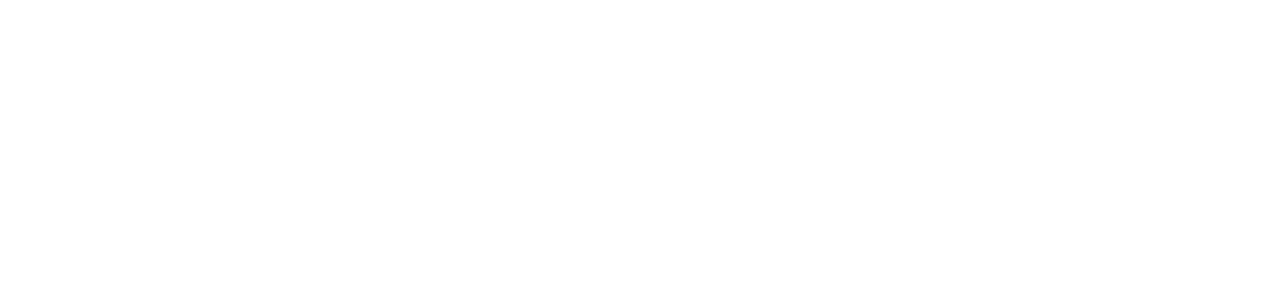
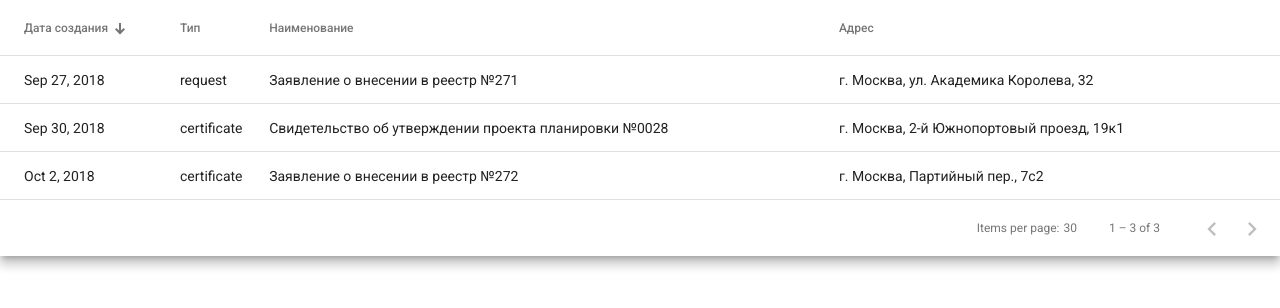
Before and after one commit to Fizduy/AngularMaterialTable, an Angular app: page /document in a window 1280 px wide. Before the commit this address led to /. Shown: the top 308 px of the page. Built offline with nearby package versions, Linux system fonts and the light colour scheme.

Commit message:
replace example to teat-data add document route with stub

```diff
--- a/angular.json
+++ b/angular.json
@@ -20,6 +20,7 @@
             "tsConfig": "tsconfig.app.json",
             "aot": true,
             "assets": [
+              "src/test-data.json",
               "src/favicon.ico",
               "src/assets"
             ],
--- a/src/app/app.module.ts
+++ b/src/app/app.module.ts
@@ -26,6 +26,7 @@
     MatSortModule,
     RouterModule.forRoot([
       { path: '', component: TableComponent },
+      { path: 'document', component: TableComponent},
     ])
   ],
   providers: [],
--- a/src/app/table-data.service.ts
+++ b/src/app/table-data.service.ts
@@ -14,6 +14,22 @@
   title: string;
 }
 
+export interface Document {
+  id: string,
+  author? : {
+    account: string,
+    fio: string,
+    post: string
+  },
+  docCode: string,
+  docDate: string,
+  docName: string,
+  docType: string,
+  address: string,
+  status: string,
+  isSpecial: true | false
+}
+
 @Injectable({
   providedIn: 'root'
 })
@@ -21,11 +37,9 @@
 
   constructor(private _httpClient: HttpClient) {}
 
-  getRepoIssues(sort: string, order: string, page: number): Observable<GithubApi> {
-    const href = 'https://api.github.com/search/issues';
-    const requestUrl =
-        `${href}?q=repo:angular/components&sort=${sort}&order=${order}&page=${page + 1}`;
+  getTableData(sort: string, order: string, page: number): Observable<Document[]> {
+    const requestUrl = '/test-data.json';
 
-    return this._httpClient.get<GithubApi>(requestUrl);
+    return this._httpClient.get<Document[]>(requestUrl);
   }
 }
--- a/src/app/table/table.component.css
+++ b/src/app/table/table.component.css
@@ -12,6 +12,10 @@
 
   table {
     width: 100%;
+  }
+
+  tr.example-element-row:hover {
+    background: whitesmoke;
   }
 
   .example-loading-shade {
@@ -34,10 +38,6 @@
   }
 
   /* Column Widths */
-  .mat-column-number,
-  .mat-column-state {
-    max-width: 64px;
-  }
 
   .mat-column-created {
     max-width: 124px;
--- a/src/app/table/table.component.html
+++ b/src/app/table/table.component.html
@@ -3,7 +3,7 @@
          *ngIf="isLoadingResults || isRateLimitReached">
       <mat-spinner *ngIf="isLoadingResults"></mat-spinner>
       <div class="example-rate-limit-reached" *ngIf="isRateLimitReached">
-        GitHub's API rate limit has been reached. It will be reset in one minute.
+        Data load error.
       </div>
     </div>
 
@@ -12,33 +12,35 @@
       <table mat-table [dataSource]="data" class="example-table"
              matSort matSortActive="created" matSortDisableClear matSortDirection="desc">
         <!-- Number Column -->
-        <ng-container matColumnDef="number">
-          <th mat-header-cell *matHeaderCellDef>#</th>
-          <td mat-cell *matCellDef="let row">{{row.number}}</td>
+        <ng-container matColumnDef="type">
+          <th mat-header-cell *matHeaderCellDef>Тип</th>
+          <td mat-cell *matCellDef="let row">{{row.docType}}</td>
         </ng-container>
 
         <!-- Title Column -->
         <ng-container matColumnDef="title">
-          <th mat-header-cell *matHeaderCellDef>Title</th>
-          <td mat-cell *matCellDef="let row">{{row.title}}</td>
+          <th mat-header-cell *matHeaderCellDef>Наименование</th>
+          <td mat-cell *matCellDef="let row">{{row.docName}}</td>
         </ng-container>
 
         <!-- State Column -->
-        <ng-container matColumnDef="state">
-          <th mat-header-cell *matHeaderCellDef>State</th>
-          <td mat-cell *matCellDef="let row">{{row.state}}</td>
+        <ng-container matColumnDef="address">
+          <th mat-header-cell *matHeaderCellDef>Адрес</th>
+          <td mat-cell *matCellDef="let row">{{row.address}}</td>
         </ng-container>
 
         <!-- Created Column -->
         <ng-container matColumnDef="created">
           <th mat-header-cell *matHeaderCellDef mat-sort-header disableClear>
-            Created
+            Дата создания
           </th>
-          <td mat-cell *matCellDef="let row">{{row.created_at | date}}</td>
+          <td mat-cell *matCellDef="let row">{{row.docDate | date}}</td>
         </ng-container>
 
         <tr mat-header-row *matHeaderRowDef="displayedColumns"></tr>
-        <tr mat-row *matRowDef="let row; columns: displayedColumns;"></tr>
+        <tr mat-row *matRowDef="let row; columns: displayedColumns;"
+        class="example-element-row"
+        (click)="open(row)"></tr>
       </table>
     </div>
 
--- a/src/app/table/table.component.ts
+++ b/src/app/table/table.component.ts
@@ -1,9 +1,10 @@
 import {Component, ViewChild, AfterViewInit} from '@angular/core';
+import {Router} from '@angular/router';
 import {MatPaginator} from '@angular/material/paginator';
 import {MatSort} from '@angular/material/sort';
 import {merge, of as observableOf} from 'rxjs';
 import {catchError, map, startWith, switchMap} from 'rxjs/operators';
-import {GithubIssue, GithubApi, TableDataService } from '../table-data.service';
+import {Document, TableDataService } from '../table-data.service';
 
 /**
  * @title Table retrieving data through HTTP
@@ -14,8 +15,8 @@
   styleUrls: ['./table.component.css']
 })
 export class TableComponent implements AfterViewInit {
-  displayedColumns: string[] = ['created', 'state', 'number', 'title'];
-  data: GithubIssue[] = [];
+  displayedColumns: string[] = ['created', 'type', 'title', 'address'];
+  data: Document[] = [];
 
   resultsLength = 0;
   isLoadingResults = true;
@@ -24,11 +25,9 @@
   @ViewChild(MatPaginator) paginator: MatPaginator;
   @ViewChild(MatSort) sort: MatSort;
 
-  constructor(private exampleDatabase: TableDataService) {}
+  constructor(private exampleDatabase: TableDataService, private router: Router) {}
 
   ngAfterViewInit() {
-    //this.exampleDatabase = new ExampleHttpDatabase(this._httpClient);
-
     // If the user changes the sort order, reset back to the first page.
     this.sort.sortChange.subscribe(() => this.paginator.pageIndex = 0);
 
@@ -37,16 +36,16 @@
         startWith({}),
         switchMap(() => {
           this.isLoadingResults = true;
-          return this.exampleDatabase!.getRepoIssues(
+          return this.exampleDatabase!.getTableData(
             this.sort.active, this.sort.direction, this.paginator.pageIndex);
         }),
-        map((data: GithubApi) => {
+        map((data: Document[]) => {
           // Flip flag to show that loading has finished.
           this.isLoadingResults = false;
           this.isRateLimitReached = false;
-          this.resultsLength = data.total_count;
+          this.resultsLength = data.length;
 
-          return data.items;
+          return data;
         }),
         catchError(() => {
           this.isLoadingResults = false;
@@ -56,4 +55,8 @@
         })
       ).subscribe(data => this.data = data);
   }
+
+  open(row: Document){
+    this.router.navigate(['/document',{id: row.id}]);
 }
+}
```
